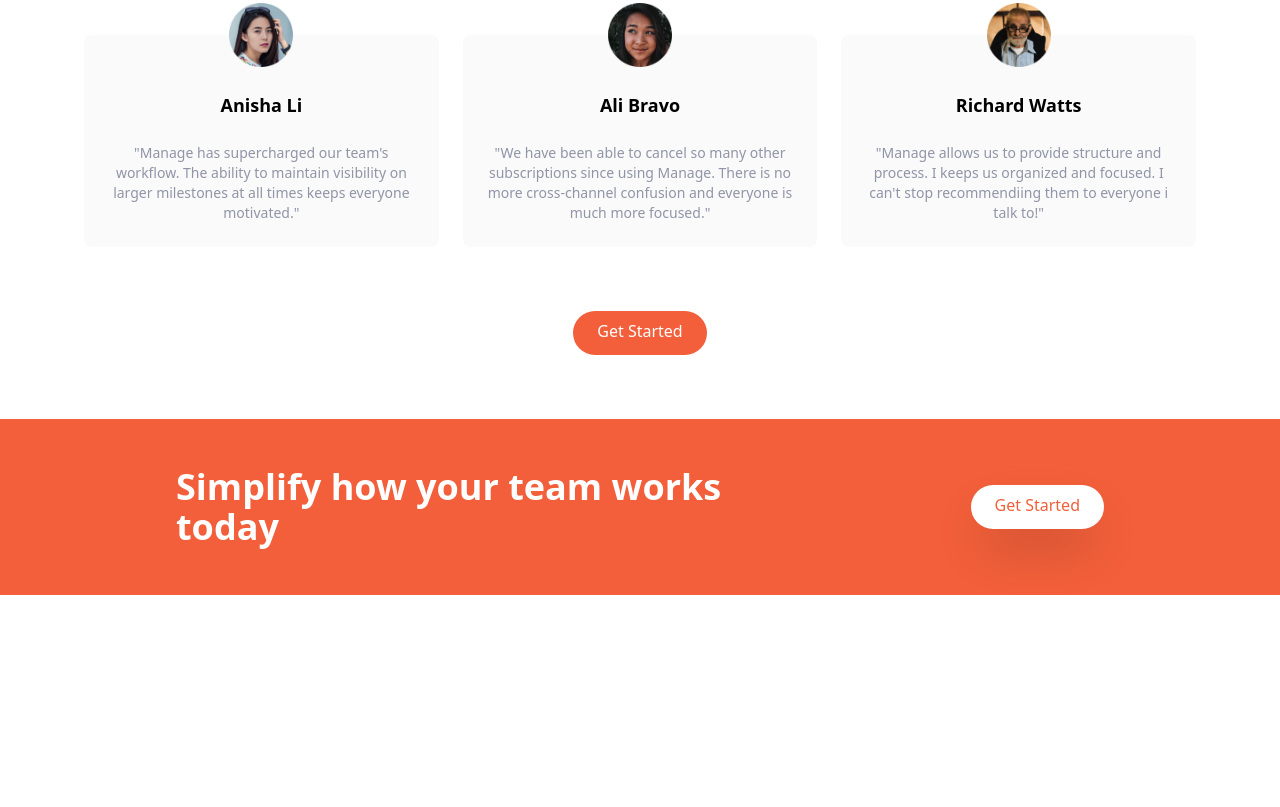
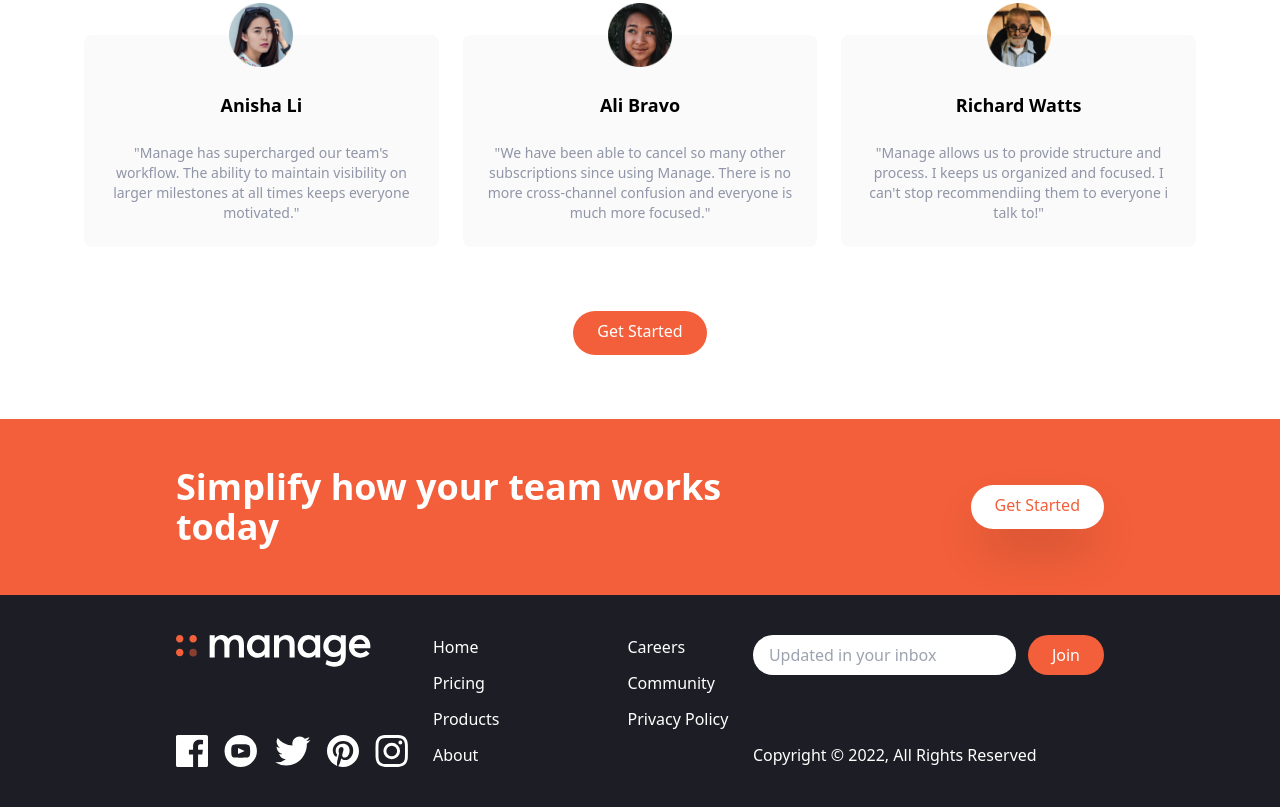
Before and after one commit to Trayshmhirk/manage-landing-page, a website: page index.html in a window 1280 px wide. Shown: the part 1369-2176 px from the top of the page. Before the commit the page ends 1964 px from the top, so only its background shows below. Drawn offline with Linux system fonts and the light colour scheme.

Commit message:
adding footer section

```diff
--- a/index.html
+++ b/index.html
@@ -4,6 +4,11 @@
       <meta charset="UTF-8" />
       <meta name="viewport" content="width=device-width, initial-scale=1.0" />
       <link rel="stylesheet" href="css/main.css" />
+      <link
+         rel="shortcut icon"
+         href="img/favicon-32x32.png"
+         type="image/x-icon"
+      />
       <title>Manage Landing Page</title>
    </head>
    <body>
@@ -267,5 +272,86 @@
             </div>
          </div>
       </section>
+
+      <!-- Footer -->
+      <footer class="bg-veryDarkBlue">
+         <!-- Flex container -->
+         <div
+            class="container flex flex-col-reverse justify-between px-6 py-10 mx-auto space-y-8 md:flex-row md:space-y-0"
+         >
+            <!-- Logo and social links container -->
+            <div
+               class="flex flex-col-reverse items-center justify-between space-y-12 md:flex-col md:space-y-0 md:items-start"
+            >
+               <!-- Copyright text -->
+               <div class="mx-auto my-6 text-center text-white md:hidden">
+                  Copyright &copy; 2022, All Rights Reserved
+               </div>
+
+               <!-- Logo -->
+               <div>
+                  <img src="img/logo-white.svg" alt="" class="h-8" />
+               </div>
+               <!-- Social Links Container -->
+               <div class="flex justify-center space-x-4">
+                  <!-- Link 1 -->
+                  <a href="#">
+                     <img src="img/icon-facebook.svg" alt="" class="h-8" />
+                  </a>
+                  <!-- Link 2 -->
+                  <a href="#">
+                     <img src="img/icon-youtube.svg" alt="" class="h-8" />
+                  </a>
+                  <!-- Link 3 -->
+                  <a href="#">
+                     <img src="img/icon-twitter.svg" alt="" class="h-8" />
+                  </a>
+                  <!-- Link 4 -->
+                  <a href="#">
+                     <img src="img/icon-pinterest.svg" alt="" class="h-8" />
+                  </a>
+                  <!-- Link 5 -->
+                  <a href="#">
+                     <img src="img/icon-instagram.svg" alt="" class="h-8" />
+                  </a>
+               </div>
+            </div>
+            <!-- List Container -->
+            <div class="flex justify-around space-x-32">
+               <div class="flex flex-col space-y-3 text-white">
+                  <a href="#" class="hover:text-brightRed">Home</a>
+                  <a href="#" class="hover:text-brightRed">Pricing</a>
+                  <a href="#" class="hover:text-brightRed">Products</a>
+                  <a href="#" class="hover:text-brightRed">About</a>
+               </div>
+               <div class="flex flex-col space-y-3 text-white">
+                  <a href="#" class="hover:text-brightRed">Careers</a>
+                  <a href="#" class="hover:text-brightRed">Community</a>
+                  <a href="#" class="hover:text-brightRed">Privacy Policy</a>
+               </div>
+            </div>
+
+            <!-- Input Container -->
+            <div class="flex flex-col justify-between">
+               <form>
+                  <div class="flex space-x-3">
+                     <input
+                        type="text"
+                        class="flex-1 px-4 rounded-full focus:outline-none"
+                        placeholder="Updated in your inbox"
+                     />
+                     <button
+                        class="px-6 py-2 text-white rounded-full bg-brightRed hover:bg-brightRedLight focus:outline-none"
+                     >
+                        Join
+                     </button>
+                  </div>
+               </form>
+               <div class="hidden text-white md:block">
+                  Copyright &copy; 2022, All Rights Reserved
+               </div>
+            </div>
+         </div>
+      </footer>
    </body>
 </html>
```
Also changed, not shown: css/main.css, img/logo-white.svg (added).
